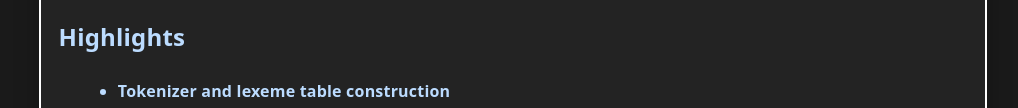
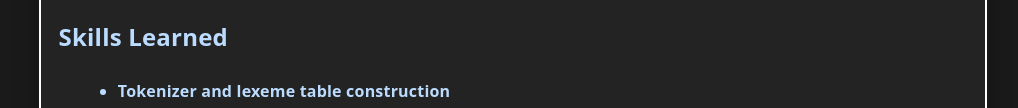
Before and after one commit to nclsPolancoJr/CIS4004-Project1, a website: page parser-code-compiler.html in a window 1280 px wide. Shown: the part 472-580 px from the top of the page, without its empty margins (127-1145 px from the left). Drawn offline with Linux system fonts and the light colour scheme.

Commit message:
Update parser-code-compiler.html

```diff
--- a/parser-code-compiler.html
+++ b/parser-code-compiler.html
@@ -39,7 +39,7 @@
       <!-- Project description -->
       <p>A C-based compiler project featuring lexical analysis, symbol table management, and assembly-like code generation.</p>
       <!-- Skills/Highlights learned -->
-      <h2>Highlights</h2>
+      <h2>Skills Learned</h2>
       <ul class="list">
         <li>Tokenizer and lexeme table construction</li>
         <li>Scoped symbol table for identifiers</li>
```
